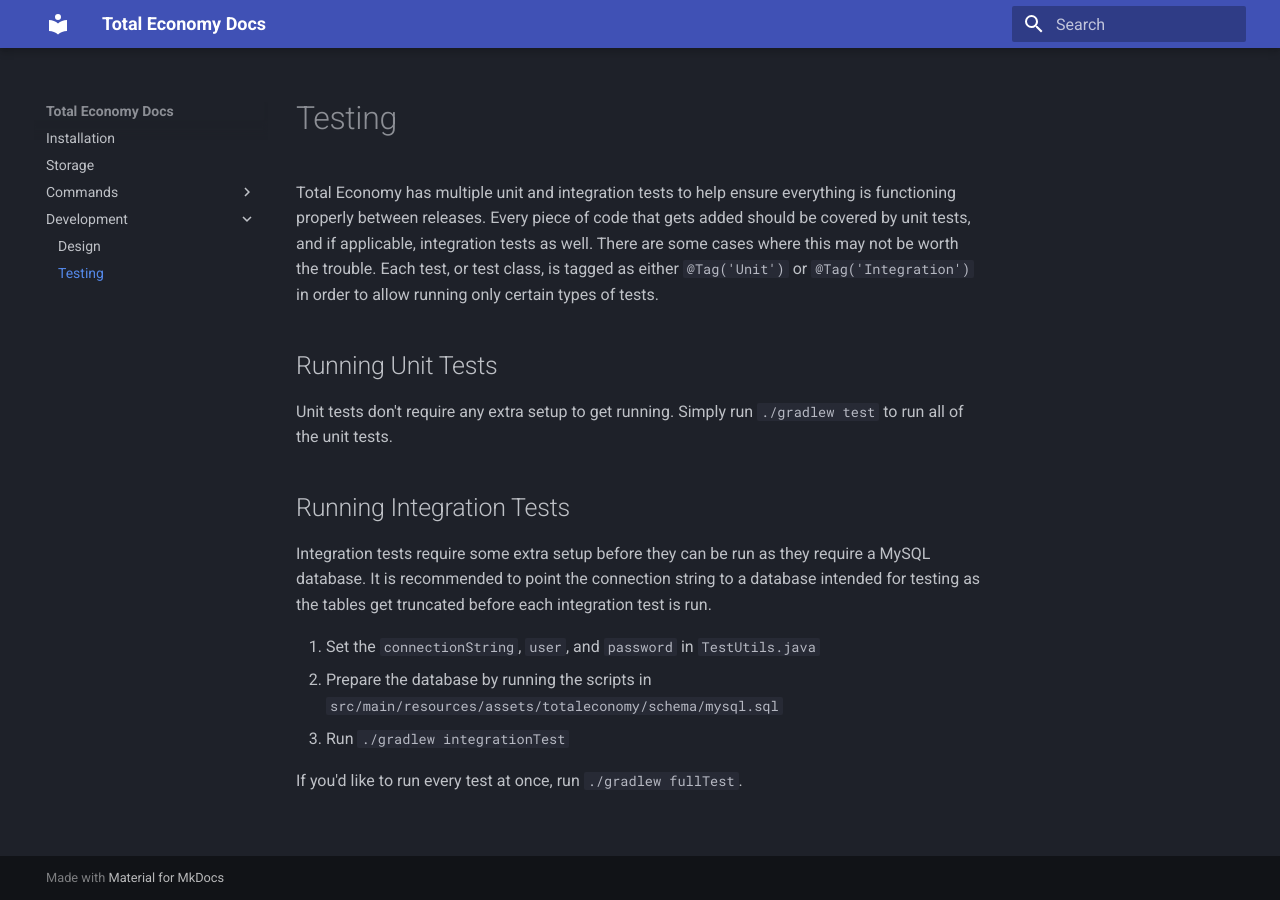
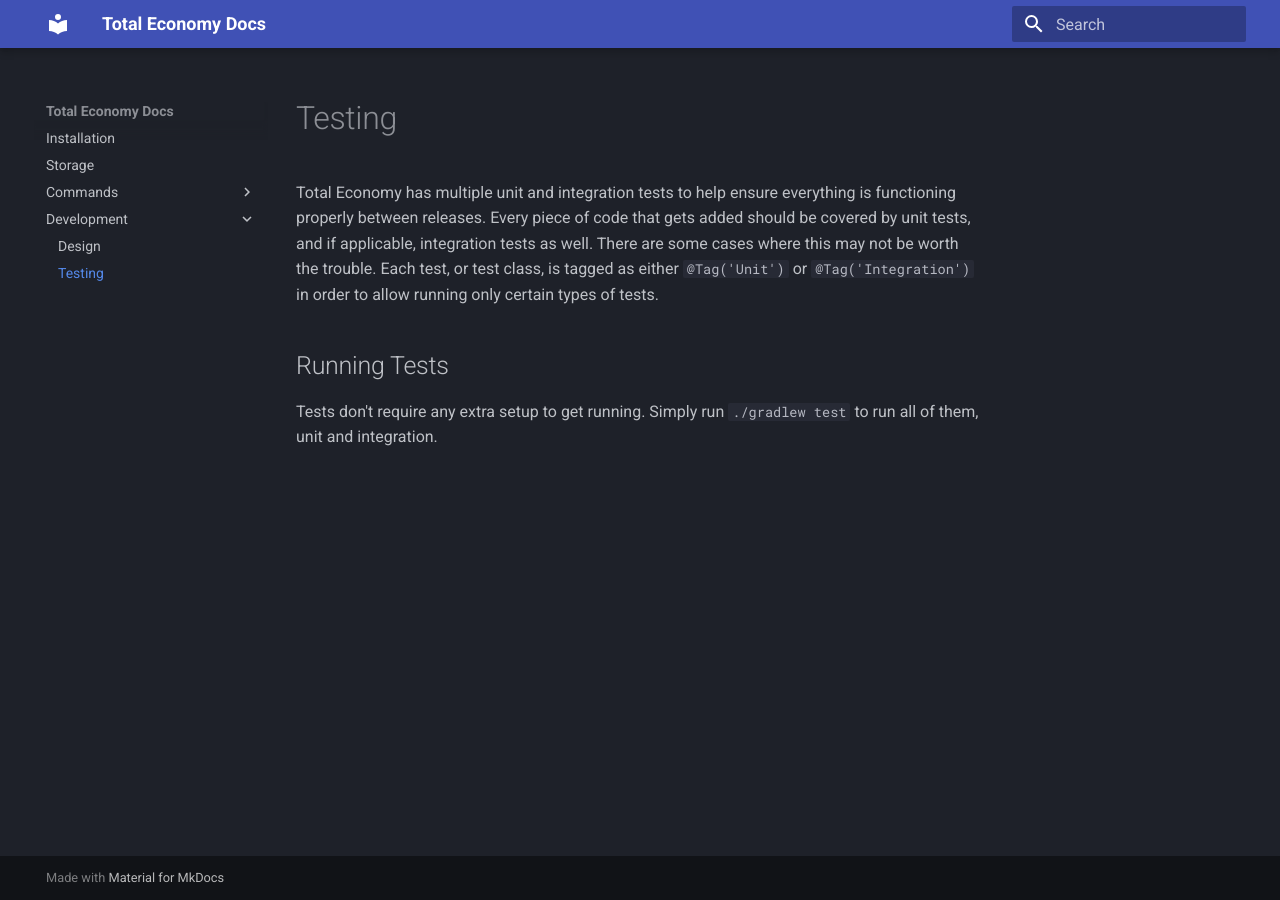
Before and after one commit to ericgrandt/TotalEconomy, an MkDocs documentation site: the page built from docs/development/testing.md, in a window 1280 px wide. Built offline with MkDocs 1.6.1 and Material for MkDocs 9.7.7, drawn with Linux system fonts in a browser that asks for light colours.

Commit message:
Update testing docs

```diff
--- a/docs/development/testing.md
+++ b/docs/development/testing.md
@@ -2,16 +2,6 @@
 
 Total Economy has multiple unit and integration tests to help ensure everything is functioning properly between releases. Every piece of code that gets added should be covered by unit tests, and if applicable, integration tests as well. There are some cases where this may not be worth the trouble. Each test, or test class, is tagged as either `@Tag('Unit')` or `@Tag('Integration')` in order to allow running only certain types of tests.
 
-## Running Unit Tests
+## Running Tests
 
-Unit tests don't require any extra setup to get running. Simply run `./gradlew test` to run all of the unit tests.
-
-## Running Integration Tests
-
-Integration tests require some extra setup before they can be run as they require a MySQL database. It is recommended to point the connection string to a database intended for testing as the tables get truncated before each integration test is run.
-
-1. Set the `connectionString`, `user`, and `password` in `TestUtils.java`
-2. Prepare the database by running the scripts in `src/main/resources/assets/totaleconomy/schema/mysql.sql`
-3. Run `./gradlew integrationTest`
-
-If you'd like to run every test at once, run `./gradlew fullTest`.
+Tests don't require any extra setup to get running. Simply run `./gradlew test` to run all of them, unit and integration.
```
Also changed, not shown: 1 other file.
